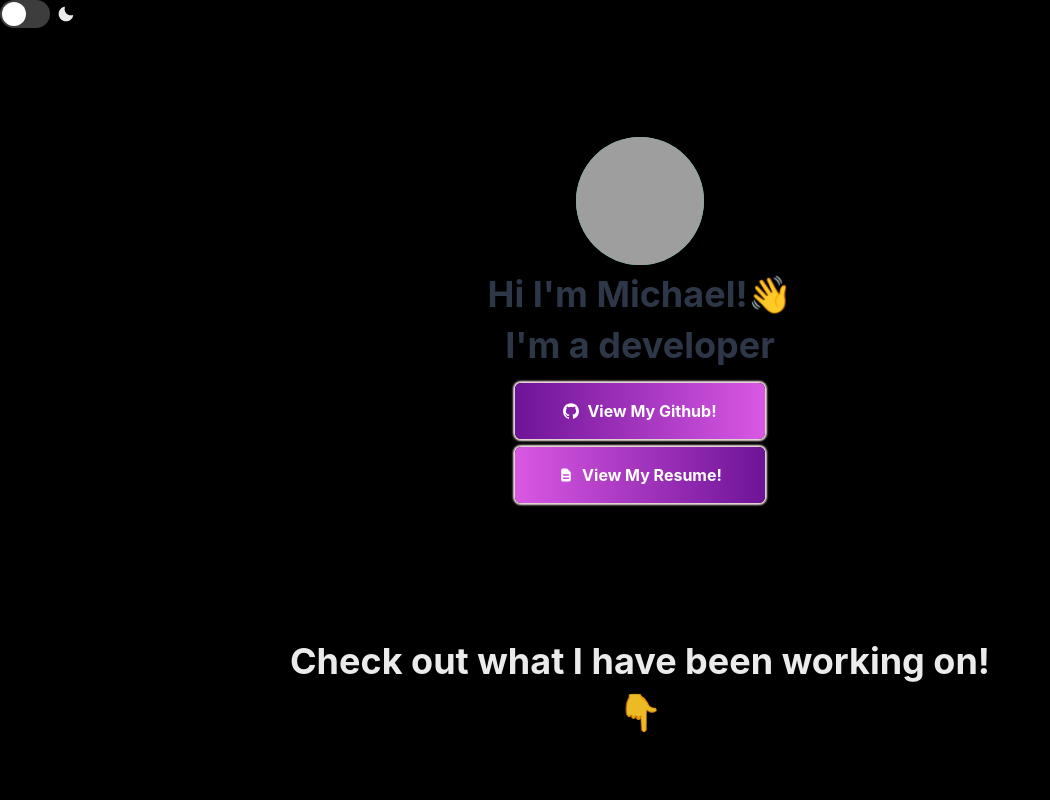
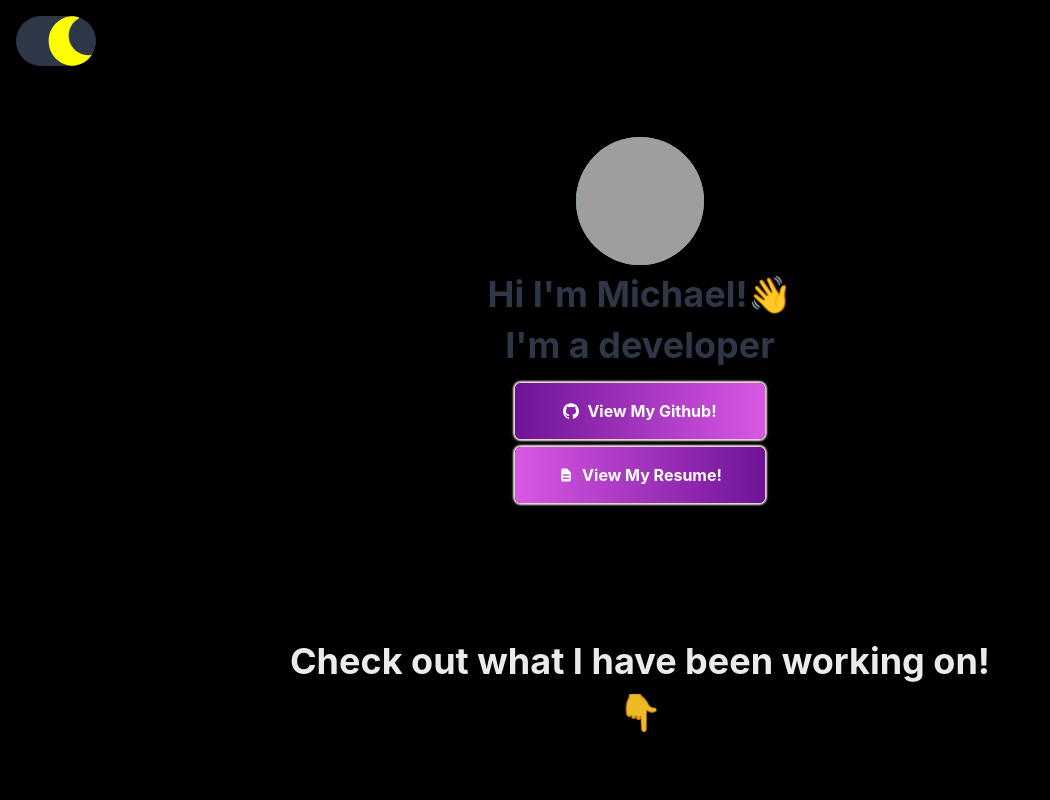
Before and after one commit to MiCurran/MiCurran-Portfolio, a Next.js app: page / in a window 1280 px wide. Shown: the top 800 px of the page, without its empty margins (0-1050 px from the left). Built offline with nearby package versions, Linux system fonts and the light colour scheme; grey boxes are pictures that could not be loaded.

Commit message:
customize dark mode toggle

```diff
--- /dev/null
+++ b/components/CustomSwitch/CustomSwitch.js
@@ -0,0 +1,38 @@
+import React from "react";
+import { useState } from "react";
+import { motion } from "framer-motion";
+import styles from "./styles.module.css";
+import { useColorMode, useColorModeValue, Box } from "@chakra-ui/react";
+const MotionBox = motion(Box)
+import { FaSun, FaMoon } from "react-icons/fa";
+
+export default function CustomSwitch() {
+  const [isOn, setIsOn] = useState(false);
+  const { colorMode, toggleColorMode } = useColorMode();
+
+  const toggleSwitch = () => {
+   toggleColorMode();
+    setIsOn(!isOn);
+  }
+
+  return (
+    <Box
+        m={4}
+        bgColor={useColorModeValue('gray.200', 'gray.700')}
+        className={styles.switch} data-isOn={isOn} onClick={() => toggleSwitch()}>
+        {colorMode === 'light'
+            ? (<FaSun color={'orange'} className={styles.handle} layout transition={spring}
+
+            />)
+            : <FaMoon color={'yellow'} className={styles.handle} layout transition={spring} />
+
+        }
+    </Box>
+  );
+}
+
+const spring = {
+  type: "spring",
+  stiffness: 700,
+  damping: 30
+};
--- /dev/null
+++ b/components/CustomSwitch/styles.module.css
@@ -0,0 +1,21 @@
+.switch {
+    width: 80px;
+    height: 50px;
+    display: flex;
+    justify-content: flex-start;
+    border-radius: 50px;
+    padding: 0px;
+    cursor: pointer;
+    transform: rotateZ(180deg);
+  }
+
+  .switch[data-isOn="true"] {
+    justify-content: flex-end;
+  }
+
+  .handle {
+    transform: rotateZ(180deg);
+    width: 50px;
+    height: 50px;
+    border-radius: 40px;
+  }
--- a/views/Home/Home.js
+++ b/views/Home/Home.js
@@ -17,9 +17,11 @@ import Footer from '../../components/Footer/Footer';
 import {HiDocumentText } from 'react-icons/hi'
 import { motion } from "framer-motion"
 import { animationVariants } from '../../constants/animationVariants';
+import CustomSwitch from '../../components/CustomSwitch/CustomSwitch';
 
 const MotionHeading = motion(Heading);
 const MotionAvatar = motion(Avatar);
+const MotionSwitch = motion(Switch);
 
 const Section = ({children, height}) => (
   <Box
@@ -64,11 +66,8 @@ export default function Home() {
       <main>
         <Section>
         <HStack style={{position: 'absolute', top: '-10', left: '0'}}>
-                <Switch size="lg" onChange={toggleColorMode}/>
-                {colorMode === 'light'
-                  ? <SunIcon/>
-                  : <MoonIcon />
-                }
+                <CustomSwitch />
+                {colorMode === 'light'}
                 </HStack>
           <Center
             h={'full'}
```
